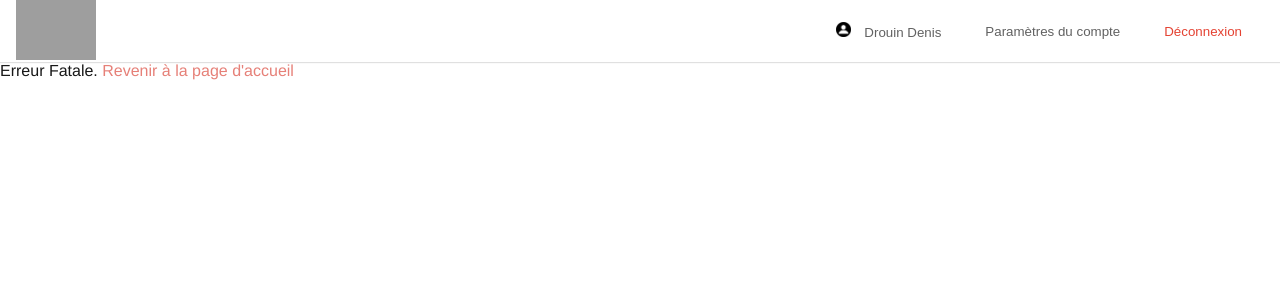
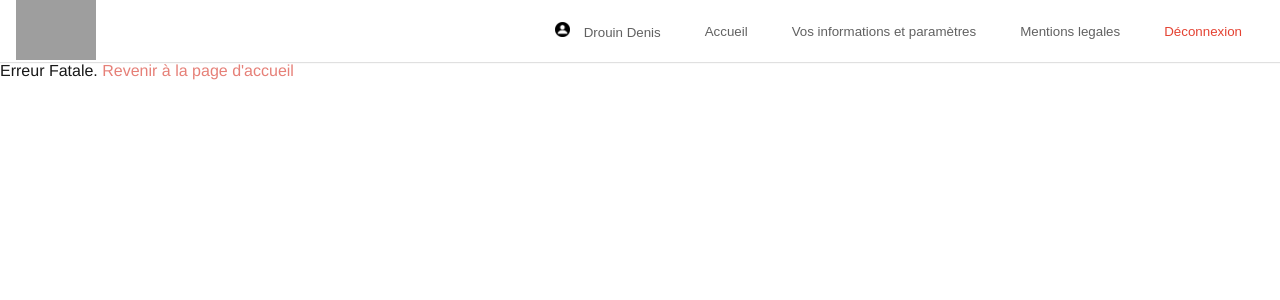
Before and after one commit to deniscorsica/Extranet-de-GBAF, a PHP site: page /iconlike.php in a window 1280 px wide. Shown: the top 300 px of the page. Run offline with PHP 8.4, Linux system fonts and the light colour scheme; a user stored in the database is signed in; grey boxes are pictures that could not be loaded.

Commit message:
Ajout de liens pour la page d'utilisateur

```diff
--- a/include/header.php
+++ b/include/header.php
@@ -7,9 +7,7 @@
 }
 else
 {
-?>
-
-<!DOCTYPE html>
+?><!DOCTYPE html>
 <html lang="fr">
 <!-- Header connecté -->
     <head>
@@ -17,11 +15,9 @@
         <meta name="viewport" content="width=device-width, initial-scale=1.0">
         <?php
             if(!empty($title))
-            {
-        ?>
+        {?>
         <title><?= $title; }?></title>
         <link rel="stylesheet" type="text/css" href="css/style.css">
-
  </head>
     <body>
         <header>
@@ -36,7 +32,11 @@
                 echo '<img class="iconlog" src="img/iconlog2.png" alt="iconelog"/> ' . $_SESSION['nom'] .' '. $_SESSION['prenom'] ;
             ?>
             </button>
-                <button class="bouton_parametre" onclick= "window.location.href = 'parametres.php';"> Paramètres du compte
+				<button class="bouton_parametre" onclick= "window.location.href = 'index.php';"> Accueil
+			</button>
+                <button class="bouton_parametre" onclick= "window.location.href = 'parametres.php';"> Vos informations et paramètres
+            </button>
+			 <button class="bouton_parametre" onclick= "window.location.href = 'mentionslegales.php';"> Mentions legales
             </button>
 			    <button class="bouton_deconnexion" onclick= "window.location.href = 'deconnexion.php';"> Déconnexion
             </button>
```
Lines whose indentation alone changed are shown as unchanged.
